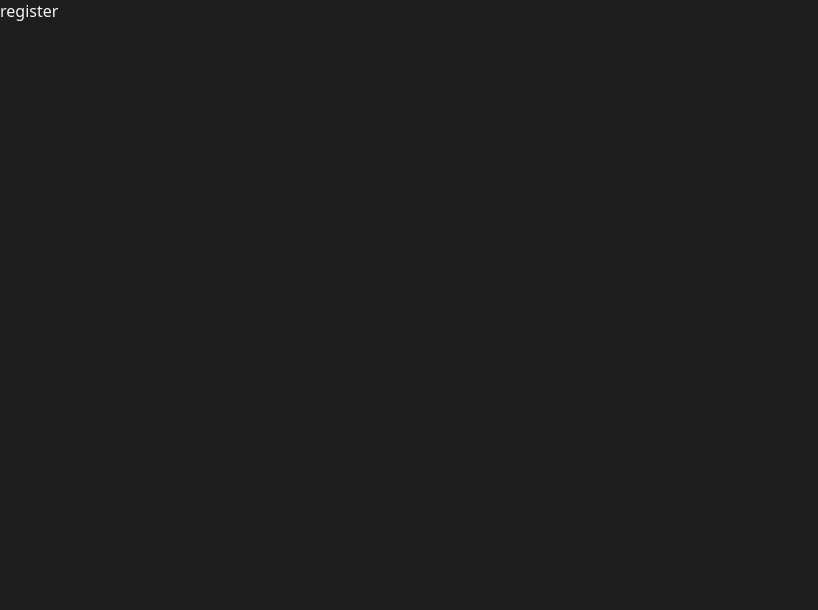
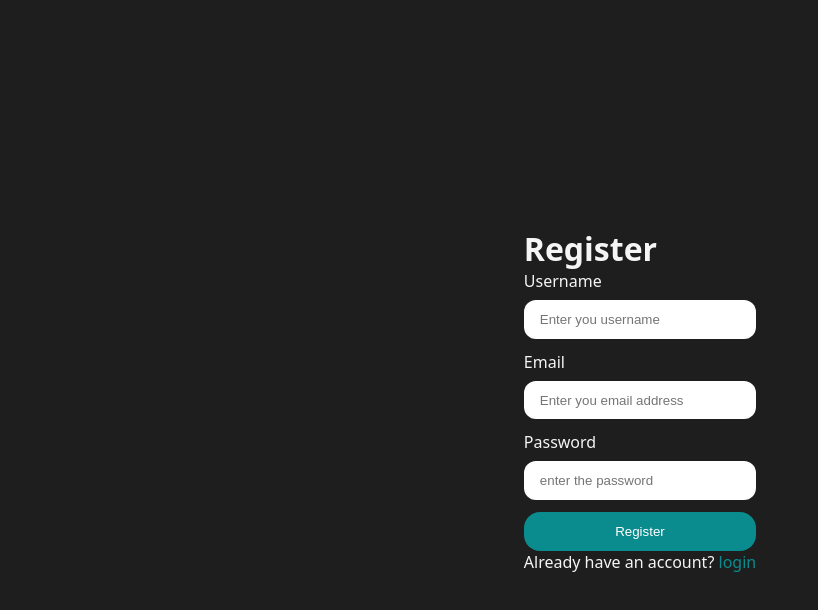
Before and after one commit to Adityapatil4002/Veritas, a React app in the folder Frontend/: page /Register in a window 1280 px wide. Shown: the top 610 px of the page, without its empty margins (0-818 px from the left). Built offline with nearby package versions, Linux system fonts and the light colour scheme; the HTML template or start-up script is replaced by a standard one.

Commit message:
same as login register page is also created and done with their styling

```diff
--- a/Frontend/src/features/auth/Pages/login.jsx
+++ b/Frontend/src/features/auth/Pages/login.jsx
@@ -1,4 +1,5 @@
 import React from 'react'
+import { useNavigate, Link } from 'react-router'
 import "../auth.form.scss"
 const Login = () => {
 
@@ -13,17 +14,30 @@
           <form onSubmit={handleSubmit}>
             <div className="input-group">
               <label htmlFor="email">Email</label>
-                        <input type="email" id = "email" name = "email" placeholder='Enter you email address' />
+              <input
+                type="email"
+                id="email"
+                name="email"
+                placeholder="Enter you email address"
+              />
             </div>
-                    <div className='input-group'>
+            <div className="input-group">
               <label htmlFor="password">Password</label>
-                        <input type="password" id = "password" placeholder='enter the password' />
+              <input
+                type="password"
+                id="password"
+                placeholder="enter the password"
+              />
             </div>
-                    <button className='button primary-button'>Login</button>
+            <button className="button primary-button">Login</button>
           </form>
+
+          <p>
+            Don't have an account? <Link to={"/register"}>Register</Link>
+          </p>
         </div>
       </main>
-  )
+    );
 }
 
 export default Login
--- a/Frontend/src/features/auth/Pages/register.jsx
+++ b/Frontend/src/features/auth/Pages/register.jsx
@@ -1,9 +1,55 @@
 import React from 'react'
+import { useNavigate,Link } from 'react-router'
+
 
 const Register = () => {
+
+    const navigate = useNavigate()
+
+    const handleSubmit = (e) => {
+      e.preventDefault();
+    };
+
+
   return (
-    <div>register</div>
-  )
+    <main>
+      <div className="forom-container">
+        <h1>Register</h1>
+
+        <form onSubmit={handleSubmit}>
+          <div className="input-group">
+            <label htmlFor="username">Username</label>
+            <input
+              type="text"
+              id="username"
+              name="username"
+              placeholder="Enter you username"
+            />
+          </div>
+          <div className="input-group">
+            <label htmlFor="email">Email</label>
+            <input
+              type="email"
+              id="email"
+              name="email"
+              placeholder="Enter you email address"
+            />
+          </div>
+          <div className="input-group">
+            <label htmlFor="password">Password</label>
+            <input
+              type="password"
+              id="password"
+              placeholder="enter the password"
+            />
+          </div>
+          <button className="button primary-button">Register</button>
+              </form>
+
+        <p>Already have an account? <Link to={"/login"}>login</Link></p>
+      </div>
+    </main>
+  );
 }
 
 export default Register
--- a/Frontend/src/features/auth/auth.form.scss
+++ b/Frontend/src/features/auth/auth.form.scss
@@ -35,4 +35,9 @@
             border-radius: 0.75rem;
         }
     }
+
+    a{
+        color: rgb(10, 139, 141);
+        text-decoration: none;
+    }
 }
```
Lines whose indentation alone changed are shown as unchanged.
